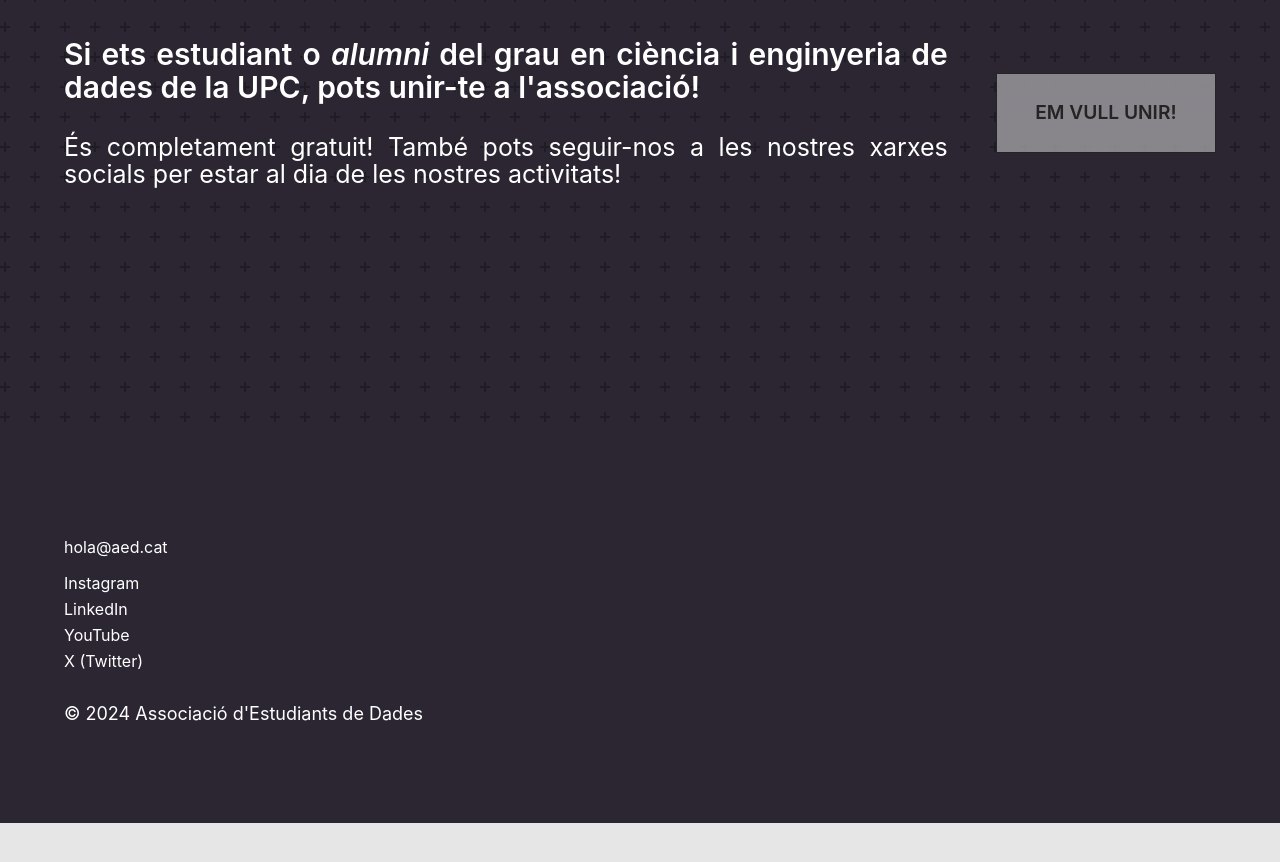
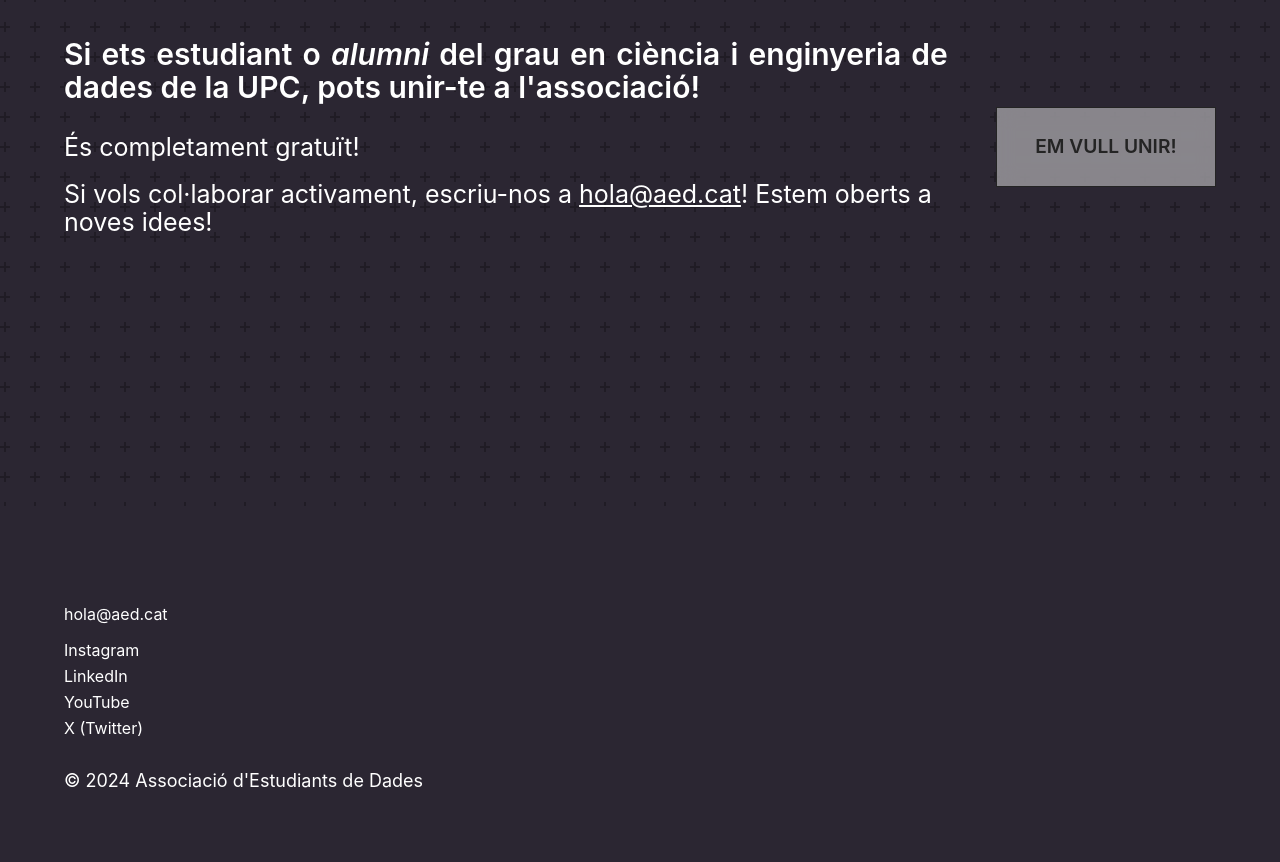
Before and after one commit to data-students/web-aed, a React (Vite) app: page / in a window 1280 px wide. Shown: the part 1284-2146 px from the top of the page. Before the commit the page ends 2107 px from the top, so only its background shows below. Built offline with nearby package versions, Linux system fonts and the light colour scheme.

Commit message:
ajustaments

```diff
--- a/src/App.css
+++ b/src/App.css
@@ -79,8 +79,9 @@ h3 {
 p {
   font-size: 25px !important;
   color: white;
-  text-align: justify;
+  text-align: left;
   line-height: 1.1 !important;
+  margin-bottom: 20px !important;
 }
 
 a {
--- a/src/App.jsx
+++ b/src/App.jsx
@@ -25,7 +25,9 @@ const JoinUs = () => (
     <div className='grid'>
       <div className='grid-text'>
         <h3>Si ets estudiant o <i>alumni</i> del grau en ciència i enginyeria de dades de la UPC, pots unir-te a l&apos;associació!</h3>
-        <p>És completament gratuit! També pots seguir-nos a les nostres xarxes socials per estar al dia de les nostres activitats!</p>
+        <p>És completament gratuït!</p>
+        <p>Si vols col·laborar activament, escriu-nos a <Link href='mailto:hola@aed.cat'>hola@aed.cat</Link>! Estem oberts a noves idees!
+        </p>
       </div>
       <a className='button'>Em vull unir!</a>
     </div>
```
